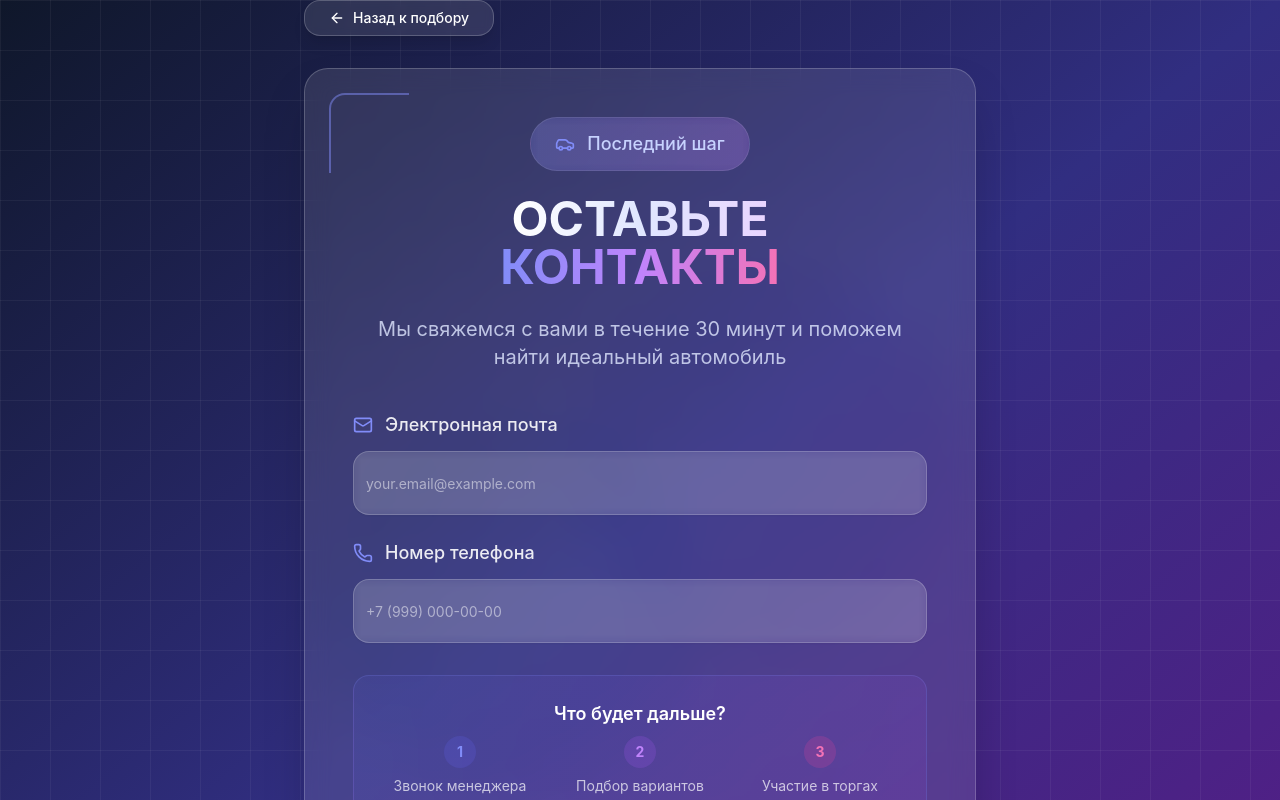
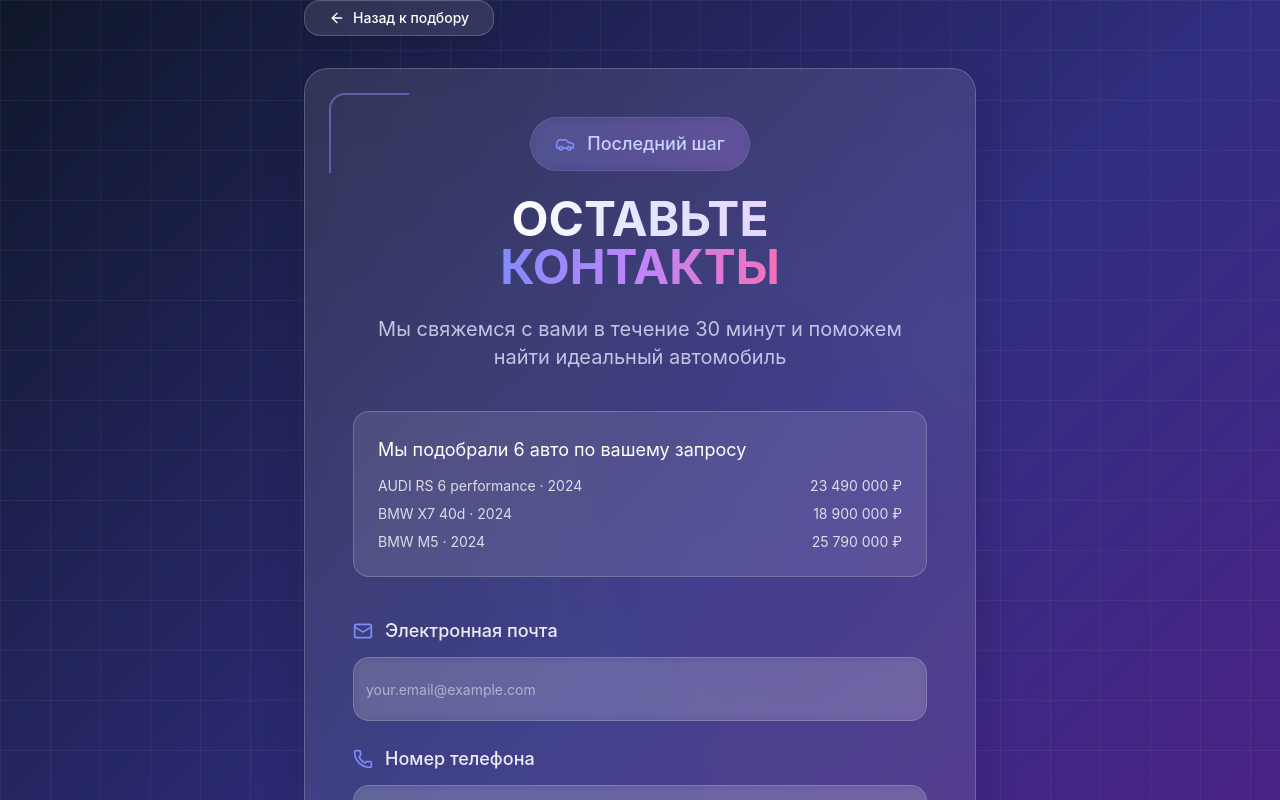
Before and after one commit to undefineddev1757/autoproject, a Next.js app: page /contact in a window 1280 px wide. Shown: the top 800 px of the page. Built offline with nearby package versions, Linux system fonts and the light colour scheme; what next-yandex-metrica would draw is missing.

Commit message:
fix design

```diff
--- a/src/app/contact/page.tsx
+++ b/src/app/contact/page.tsx
@@ -7,6 +7,7 @@ import { Button } from "@/components/ui/button";
 import { Input } from "@/components/ui/input";
 import { ArrowLeft, Mail, Phone, CheckCircle, Car } from "lucide-react";
 import { useRouter } from "next/navigation";
+import { cars } from "@/data/cars";
 
 function ContactPageContent() {
   const router = useRouter();
@@ -65,6 +66,28 @@ function ContactPageContent() {
     const formatted = formatPhone(value);
     setFormData({ ...formData, phone: formatted });
   };
+
+  const params = Object.fromEntries(searchParams.entries());
+  const normalizeBrand = (brand: string) => brand.toLowerCase().replace(/\s+/g, "-");
+  const toNumber = (value: string | undefined): number | undefined => {
+    if (!value) return undefined;
+    const digits = value.replace(/\D/g, "");
+    return digits ? parseInt(digits, 10) : undefined;
+  };
+
+  const filteredCars = cars.filter((car) => {
+    const brandOk = params.brand ? car.brand === normalizeBrand(params.brand) : true;
+    const modelOk = params.model ? car.model.toLowerCase().includes(params.model.toLowerCase()) : true;
+    const yearFromOk = params.yearFrom ? car.year >= Number(params.yearFrom) : true;
+    const yearToOk = params.yearTo ? car.year <= Number(params.yearTo) : true;
+    const priceFrom = toNumber(params.priceFrom);
+    const priceTo = toNumber(params.priceTo);
+    const carPrice = toNumber(car.price) || 0;
+    const priceFromOk = priceFrom !== undefined ? carPrice >= priceFrom : true;
+    const priceToOk = priceTo !== undefined ? carPrice <= priceTo : true;
+    return brandOk && modelOk && yearFromOk && yearToOk && priceFromOk && priceToOk;
+  });
+  const previewCars = filteredCars.slice(0, 3);
 
   if (isSubmitted) {
     return (
@@ -174,6 +197,27 @@ function ContactPageContent() {
                 </p>
               </div>
 
+              {/* Preview results */}
+              <div className="mb-8 sm:mb-10">
+                <div className="bg-white/10 border border-white/20 rounded-2xl p-4 sm:p-6">
+                  <p className="text-white text-base sm:text-lg mb-3">
+                    {filteredCars.length > 0
+                      ? `Мы подобрали ${filteredCars.length} авто по вашему запросу`
+                      : "Мы нашли подходящие варианты — оставьте контакты, и мы вышлем подборку"}
+                  </p>
+                  {previewCars.length > 0 && (
+                    <ul className="space-y-2 text-white/80 text-sm">
+                      {previewCars.map((c) => (
+                        <li key={c.id} className="flex justify-between">
+                          <span>{c.brand.toUpperCase()} {c.model} · {c.year}</span>
+                          <span>{c.price} ₽</span>
+                        </li>
+                      ))}
+                    </ul>
+                  )}
+                </div>
+              </div>
+
               {/* Form */}
               <form onSubmit={handleSubmit} className="space-y-6 sm:space-y-8">
                 <div className="space-y-4 sm:space-y-6">
@@ -187,9 +231,7 @@ function ContactPageContent() {
                       required
                       placeholder="your.email@example.com"
                       value={formData.email}
-                      onChange={(e) =>
-                        setFormData({ ...formData, email: e.target.value })
-                      }
+                      onChange={(e) => setFormData({ ...formData, email: e.target.value })}
                       className="h-14 sm:h-16 text-base sm:text-lg bg-white/10 backdrop-blur-sm border-white/20 rounded-xl sm:rounded-2xl text-white placeholder:text-white/50 focus:border-indigo-400/50 focus:bg-white/15 transition-all duration-300 touch-manipulation"
                     />
                   </div>
@@ -213,9 +255,7 @@ function ContactPageContent() {
                 {/* Additional info */}
                 <div className="bg-gradient-to-r from-indigo-500/10 to-purple-500/10 rounded-2xl p-6 border border-indigo-400/20">
                   <div className="text-center">
-                    <h3 className="text-white font-semibold text-lg mb-2">
-                      Что будет дальше?
-                    </h3>
+                    <h3 className="text-white font-semibold text-lg mb-2">Что будет дальше?</h3>
                     <div className="grid grid-cols-1 md:grid-cols-3 gap-4 text-sm text-white/70">
                       <div className="flex flex-col items-center">
                         <div className="w-8 h-8 bg-indigo-500/20 rounded-full flex items-center justify-center text-indigo-400 font-bold mb-2">
@@ -251,38 +291,26 @@ function ContactPageContent() {
                     {isLoading ? (
                       <>
                         <div className="w-5 sm:w-6 h-5 sm:h-6 border-2 border-white/30 border-t-white rounded-full animate-spin mr-2 sm:mr-3" />
-                        <span className="font-semibold">
-                          Отправляем заявку...
-                        </span>
+                        <span className="font-semibold">Отправляем заявку...</span>
                       </>
                     ) : (
                       <>
-                        <img
-                          src="/uploads/tg.png"
-                          alt="Telegram"
-                          className="w-5 sm:w-6 h-5 sm:h-6 mr-2 sm:mr-3"
-                        />
+                        <img src="/uploads/tg.png" alt="Telegram" className="w-5 sm:w-6 h-5 sm:h-6 mr-2 sm:mr-3" />
                         <span className="font-semibold">Отправить заявку</span>
                       </>
                     )}
                   </Button>
                 </div>
-                {error && (
-                  <p className="text-red-400 text-center mt-4">{error}</p>
-                )}
+                {error && <p className="text-red-400 text-center mt-4">{error}</p>}
               </form>
 
               {/* Privacy notice */}
               <div className="mt-8 text-center">
                 <p className="text-white/50 text-sm leading-relaxed">
-                  Нажимая кнопку "Отправить заявку", вы соглашаетесь с{" "}
-                  <span className="text-indigo-400 cursor-pointer hover:text-indigo-300 transition-colors">
-                    политикой конфиденциальности
-                  </span>{" "}
-                  и{" "}
-                  <span className="text-indigo-400 cursor-pointer hover:text-indigo-300 transition-colors">
-                    условиями использования
-                  </span>
+                  Нажимая кнопку "Отправить заявку", вы соглашаетесь с {""}
+                  <span className="text-indigo-400 cursor-pointer hover:text-indigo-300 transition-colors">политикой конфиденциальности</span> {""}
+                  и {""}
+                  <span className="text-indigo-400 cursor-pointer hover:text-indigo-300 transition-colors">условиями использования</span>
                 </p>
               </div>
             </div>
--- /dev/null
+++ b/src/data/cars.ts
@@ -0,0 +1,105 @@
+export type CarItem = {
+  id: number;
+  brand: string;
+  model: string;
+  year: number;
+  engine: string;
+  fuelType: string;
+  mileage: number;
+  price: string;
+  status: string;
+  statusColor: string;
+  image: string;
+  available: boolean;
+};
+
+export const cars: CarItem[] = [
+  {
+    id: 1,
+    brand: "audi",
+    model: "RS 6 performance",
+    year: 2024,
+    engine: "4.0 л / 630 л.с.",
+    fuelType: "бензин",
+    mileage: 35,
+    price: "23 490 000",
+    status: "В наличии",
+    statusColor: "bg-green-500",
+    image: "🚗",
+    available: true,
+  },
+  {
+    id: 2,
+    brand: "bmw",
+    model: "X7 40d",
+    year: 2024,
+    engine: "3.0 л / 340 л.с.",
+    fuelType: "дизель",
+    mileage: 7500,
+    price: "18 900 000",
+    status: "В наличии",
+    statusColor: "bg-green-500",
+    image: "🚙",
+    available: true,
+  },
+  {
+    id: 3,
+    brand: "bmw",
+    model: "M5",
+    year: 2024,
+    engine: "4.4 л / 727 л.с.",
+    fuelType: "гибрид",
+    mileage: 25,
+    price: "25 790 000",
+    status: "В наличии",
+    statusColor: "bg-green-500",
+    image: "🏎️",
+    available: true,
+  },
+  {
+    id: 4,
+    brand: "bmw",
+    model: "760i",
+    year: 2023,
+    engine: "4.4 л / 544 л.с.",
+    fuelType: "бензин",
+    mileage: 7060,
+    price: "20 615 000",
+    status: "В наличии",
+    statusColor: "bg-green-500",
+    image: "🚗",
+    available: true,
+  },
+  {
+    id: 5,
+    brand: "mercedes-benz",
+    model: "AMG G63",
+    year: 2019,
+    engine: "4.0 л / 585 л.с.",
+    fuelType: "бензин",
+    mileage: 83030,
+    price: "16 249 000",
+    status: "В наличии",
+    statusColor: "bg-green-500",
+    image: "🚙",
+    available: true,
+  },
+  {
+    id: 6,
+    brand: "porsche",
+    model: "Cayenne S",
+    year: 2020,
+    engine: "2.9 л / 340 л.с.",
+    fuelType: "бензин",
+    mileage: 25,
+    price: "15 797 865",
+    status: "Под заказ",
+    statusColor: "bg-blue-500",
+    image: "🏎️",
+    available: false,
+  },
+];
+
+export function normalizeBrand(brand: string): string {
+  return brand.toLowerCase().replace(/\s+/g, "-");
+}
```
Also changed, not shown: src/components/CarCatalog.tsx (+10 -118 lines), src/components/CarSelector.tsx (+82 -35 lines).
